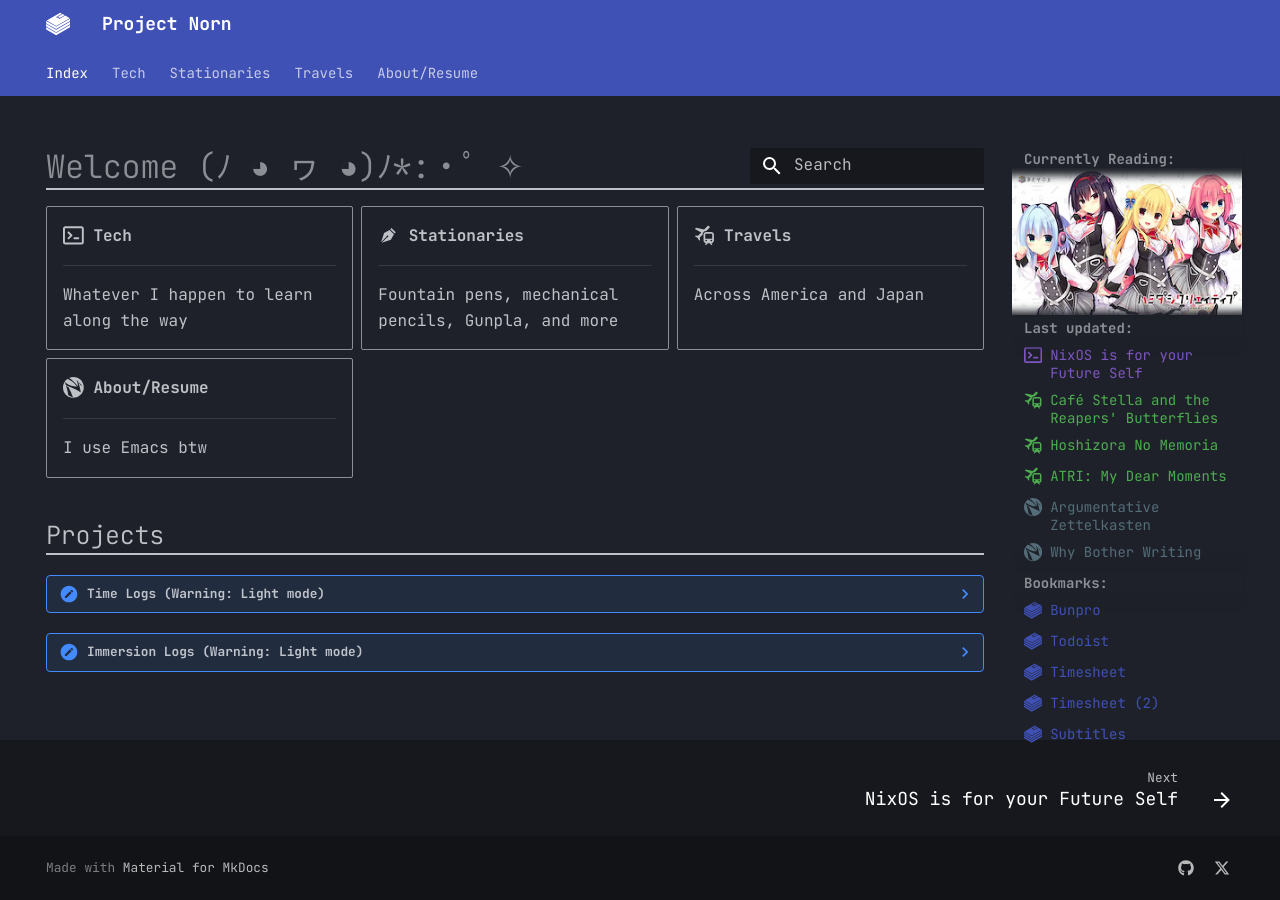
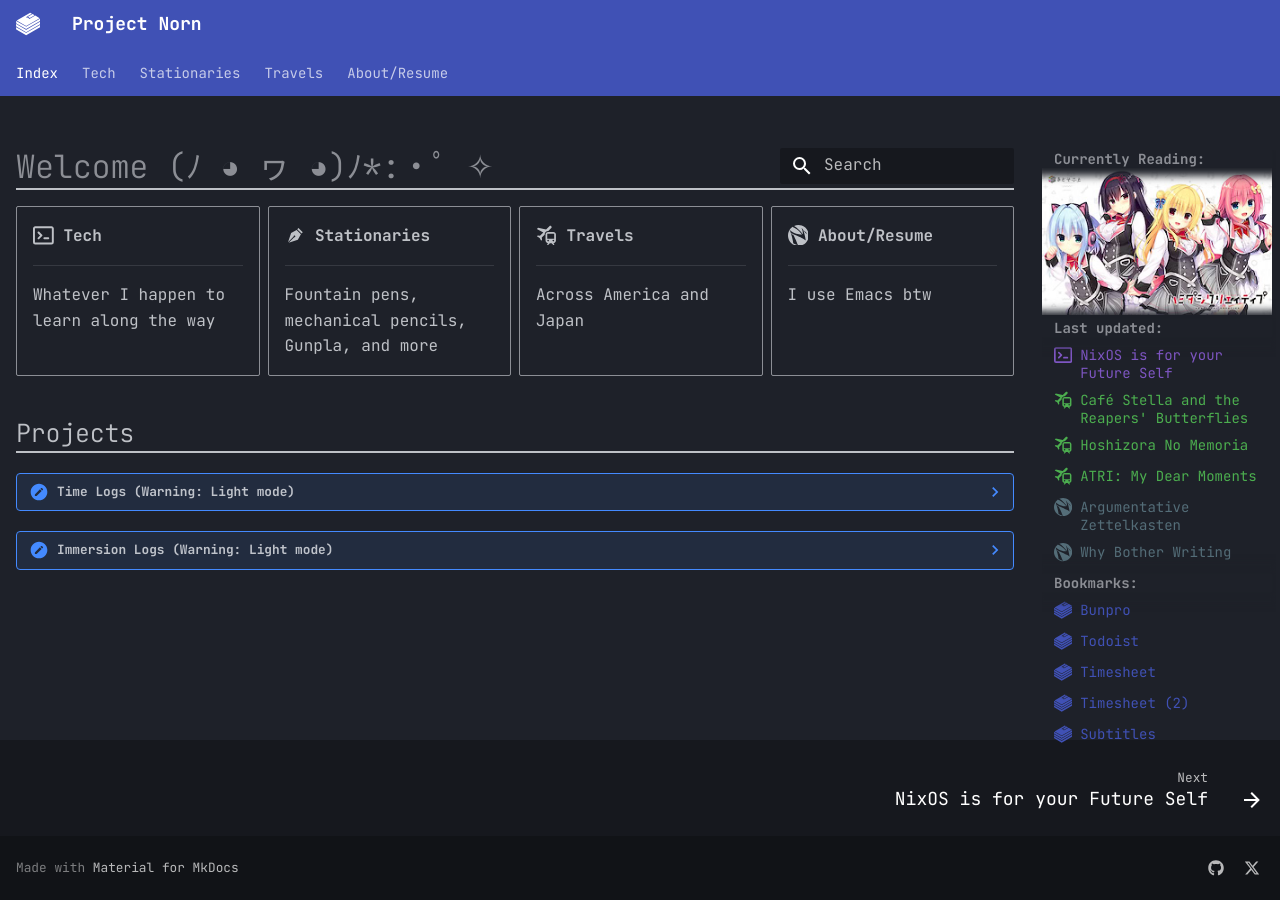
Before and after one commit to Serralq/Project-Norn, an MkDocs documentation site: the page built from docs/index.md, in a window 1280 px wide. Built offline with MkDocs 1.6.1 and Material for MkDocs 9.7.7, drawn with Linux system fonts in a browser that asks for light colours; plug-ins that fetch from the network failed and are left out.

Commit message:
Nav bar expansion
< <?body>

```diff
--- a/docs/stylesheets/extra.css
+++ b/docs/stylesheets/extra.css
@@ -164,3 +164,7 @@
 .custom_link:hover {
   color: #0091eb !important;
 }
+
+.md-grid {
+  max-width: 1360px;
+}
--- a/mkdocs.yml
+++ b/mkdocs.yml
@@ -7,10 +7,12 @@
   name: material
   features:
     - navigation.tabs
+    - navigation.instant
+    - navigation.instant.progress
     - navigation.tracking
-    - navigation.path
     - navigation.footer
     - navigation.indexes
+    - navigation.expand
     - toc.follow
     - search.suggest
     - search.highlight
```
